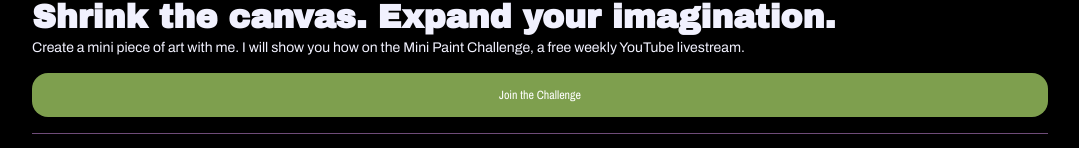
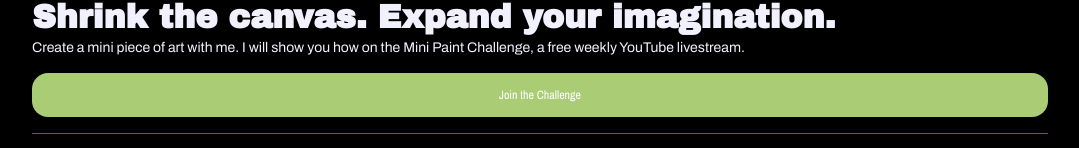
Before and after one commit to Arvton/mini-paint-challenge-frontend, a React (Vite) app: page / in a window 1280 px wide. In both pictures the pointer is over the button "Join the Challenge". Shown: the part 851-999 px from the top of the page, without its empty margins (100-1179 px from the left). Built offline with nearby package versions, Linux system fonts and the light colour scheme.

Commit message:
add button-animation on hover and focus to mixin: - make all the buttons have the same color transition

```diff
--- a/src/components/CurrentPhoto/CurrentPhoto.scss
+++ b/src/components/CurrentPhoto/CurrentPhoto.scss
@@ -50,15 +50,5 @@
         margin: 2rem 0rem;
         cursor: pointer;
         @include button-animation;
-
-        &:hover {
-            background-color: $primary-two;
-            color: $secondary-four;
-        }
-
-        &:focus {
-            background-color: $primary-one;
-            color: $secondary-four;
-        }
     }
 }
--- a/src/components/Hero/Hero.scss
+++ b/src/components/Hero/Hero.scss
@@ -42,16 +42,6 @@
             margin: 2rem 0rem;
             cursor: pointer;
             @include button-animation;
-
-            &:hover {
-                background-color: $primary-one;
-                color: $secondary-four;
-            }
-
-            &:focus {
-                background-color: $primary-one;
-                color: $secondary-four;
-            }
         }
     }
 
--- a/src/components/WhyMini/WhyMini.scss
+++ b/src/components/WhyMini/WhyMini.scss
@@ -50,15 +50,5 @@
         margin: 2rem 0rem;
         cursor: pointer;
         @include button-animation;
-
-        &:hover {
-            background-color: $primary-two;
-            color: $secondary-four;
-        }
-
-        &:focus {
-            background-color: $primary-one;
-            color: $secondary-four;
-        }
     }
 }
--- a/src/partials/_mixins.scss
+++ b/src/partials/_mixins.scss
@@ -71,4 +71,14 @@
 // animation mixins
 @mixin button-animation {
     transition: background-color 0.4s linear;
+
+    &:hover {
+        background-color: $secondary-two;
+        color: $secondary-four;
+    }
+
+    &:focus {
+        background-color: $secondary-two;
+        color: $secondary-four;
+    }
 }
```
